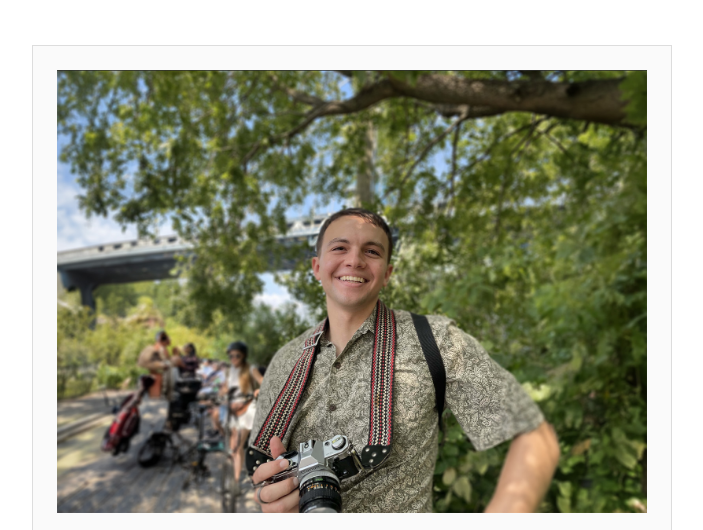
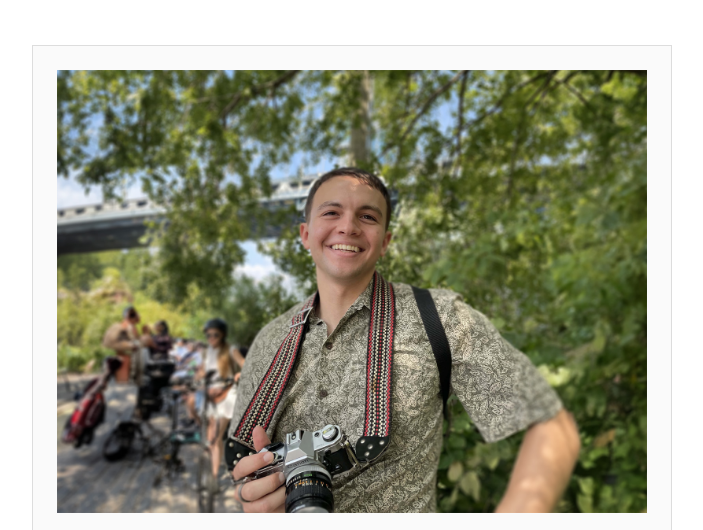
Before and after one commit to jpdesignerdev/portfolio, a plain HTML site: page about.html in a window 1280 px wide. Shown: the part 197-727 px from the top of the page, without its empty margins (288-991 px from the left). Drawn offline with Linux system fonts and the light colour scheme.

Commit message:
update img

```diff
--- a/about.html
+++ b/about.html
@@ -47,7 +47,7 @@
 
         <div class="flexrow">
             <div class="">
-                <img src="images/j-park-2.jpg">
+                <img src="images/j-park-3.jpg">
             </div>
             <div class="flexrowChild">
                 <h2 style="margin:0px;">About Jared</h2>
```
Also changed, not shown: images/j-park-3.jpg (added), 1 other file.
